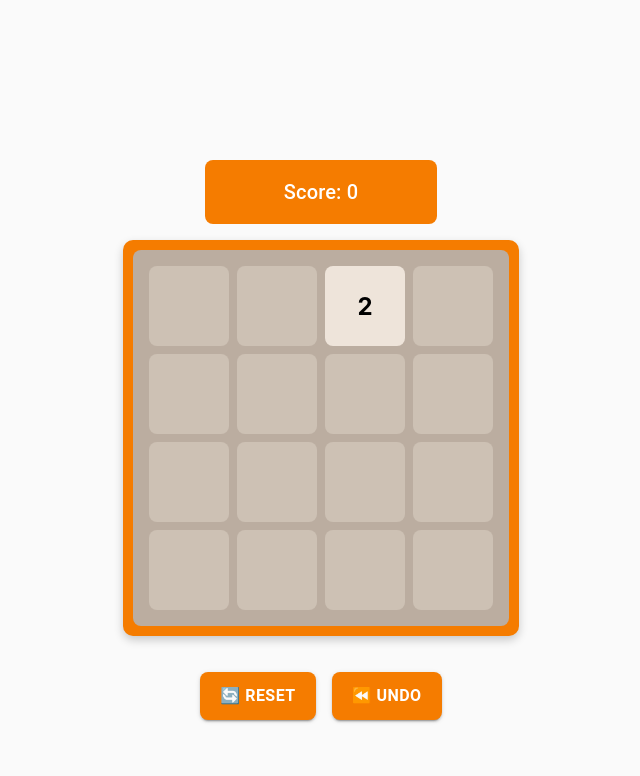
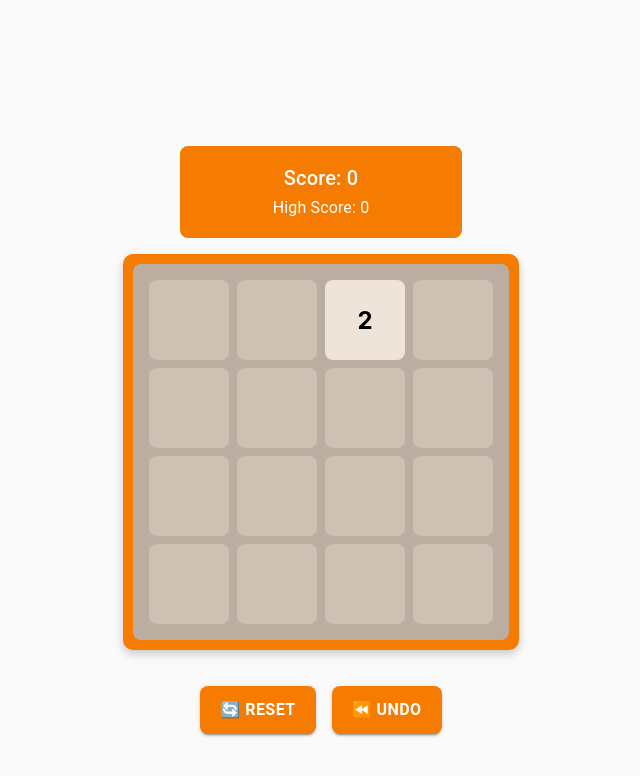
Before and after one commit to wyu6609/2048, a React (Create React App) app: page / in a window 1280 px wide. Shown: the top 776 px of the page, without its empty margins (319-959 px from the left). Built offline with nearby package versions, Linux system fonts and the light colour scheme.

Commit message:
add high score

```diff
--- a/src/components/GameBoard.jsx
+++ b/src/components/GameBoard.jsx
@@ -10,10 +10,13 @@ import {
 import { Box } from "@mui/material";
 import anime from "animejs";
 
-const GameBoard = ({ onScoreChange }) => {
+const GameBoard = () => {
   const [board, setBoard] = useState(addRandomTile(generateEmptyBoard()));
   const [history, setHistory] = useState([]);
   const [score, setScore] = useState(0);
+  const [highScore, setHighScore] = useState(
+    () => Number(localStorage.getItem("highScore")) || 0
+  );
 
   useEffect(() => {
     const handleKeyDown = (event) => {
@@ -34,15 +37,16 @@ const GameBoard = ({ onScoreChange }) => {
     let { newBoard, score: gainedScore, moved } = moveTiles(board, direction);
 
     if (moved) {
+      animateTiles(); // ✅ Animate movement
       newBoard = addRandomTile(newBoard);
       setBoard(newBoard);
       setHistory([...history, prevBoard]);
       setScore(score + gainedScore);
-      onScoreChange(score + gainedScore);
-      animateTiles();
+      checkGameOver(newBoard);
     }
   };
 
+  // ✅ Add animation for tiles using Anime.js
   const animateTiles = () => {
     anime({
       targets: ".tile",
@@ -52,11 +56,25 @@ const GameBoard = ({ onScoreChange }) => {
     });
   };
 
+  const checkGameOver = (board) => {
+    const hasEmptyTiles = board.some((row) => row.includes(null));
+    if (!hasEmptyTiles) {
+      saveHighScore();
+    }
+  };
+
+  const saveHighScore = () => {
+    if (score > highScore) {
+      setHighScore(score);
+      localStorage.setItem("highScore", score);
+    }
+  };
+
   const resetGame = () => {
+    saveHighScore();
     setBoard(addRandomTile(generateEmptyBoard()));
     setHistory([]);
     setScore(0);
-    onScoreChange(0);
   };
 
   const undoMove = () => {
@@ -75,11 +93,11 @@ const GameBoard = ({ onScoreChange }) => {
         justifyContent: "center",
         width: "100vw",
         height: "100vh",
-        overflow: "hidden", // ✅ Prevents scrolling inside game
+        overflow: "hidden",
         gap: 2,
       }}
     >
-      <ScoreBoard score={score} />
+      <ScoreBoard score={score} highScore={highScore} />
 
       <Box
         sx={{
--- a/src/components/ScoreBoard.jsx
+++ b/src/components/ScoreBoard.jsx
@@ -1,7 +1,7 @@
 import React from "react";
 import { Typography, Box } from "@mui/material";
 
-const ScoreBoard = ({ score }) => (
+const ScoreBoard = ({ score, highScore }) => (
   <Box
     sx={{
       marginTop: "20px",
@@ -10,12 +10,15 @@ const ScoreBoard = ({ score }) => (
       color: "white",
       textAlign: "center",
       borderRadius: "8px",
-      width: "200px",
+      width: "250px",
       fontSize: "20px",
       fontWeight: "bold",
     }}
   >
     <Typography variant="h6">Score: {score}</Typography>
+    <Typography variant="subtitle1" sx={{ fontSize: "16px", color: "#FFF" }}>
+      High Score: {highScore}
+    </Typography>
   </Box>
 );
 
```
